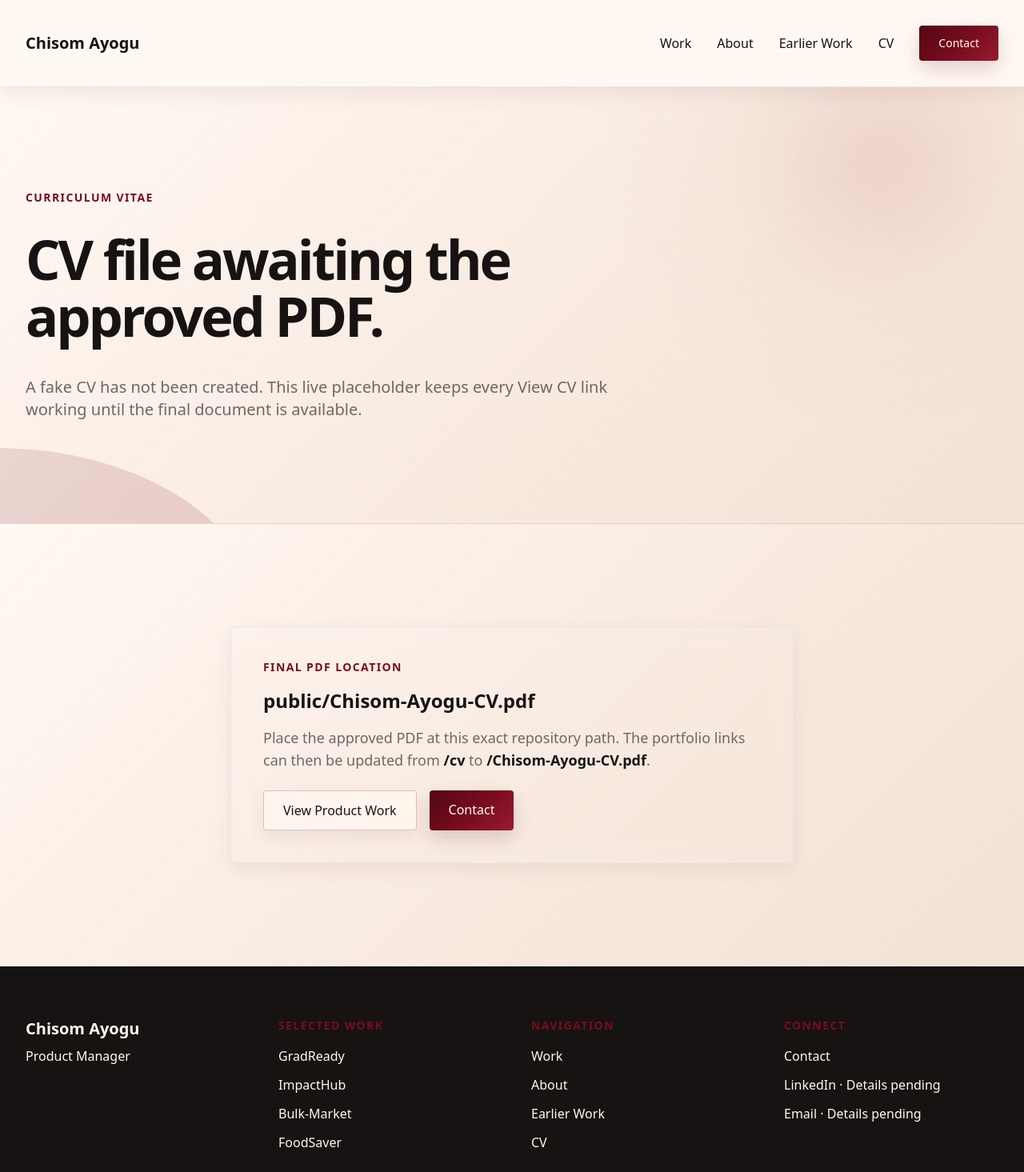
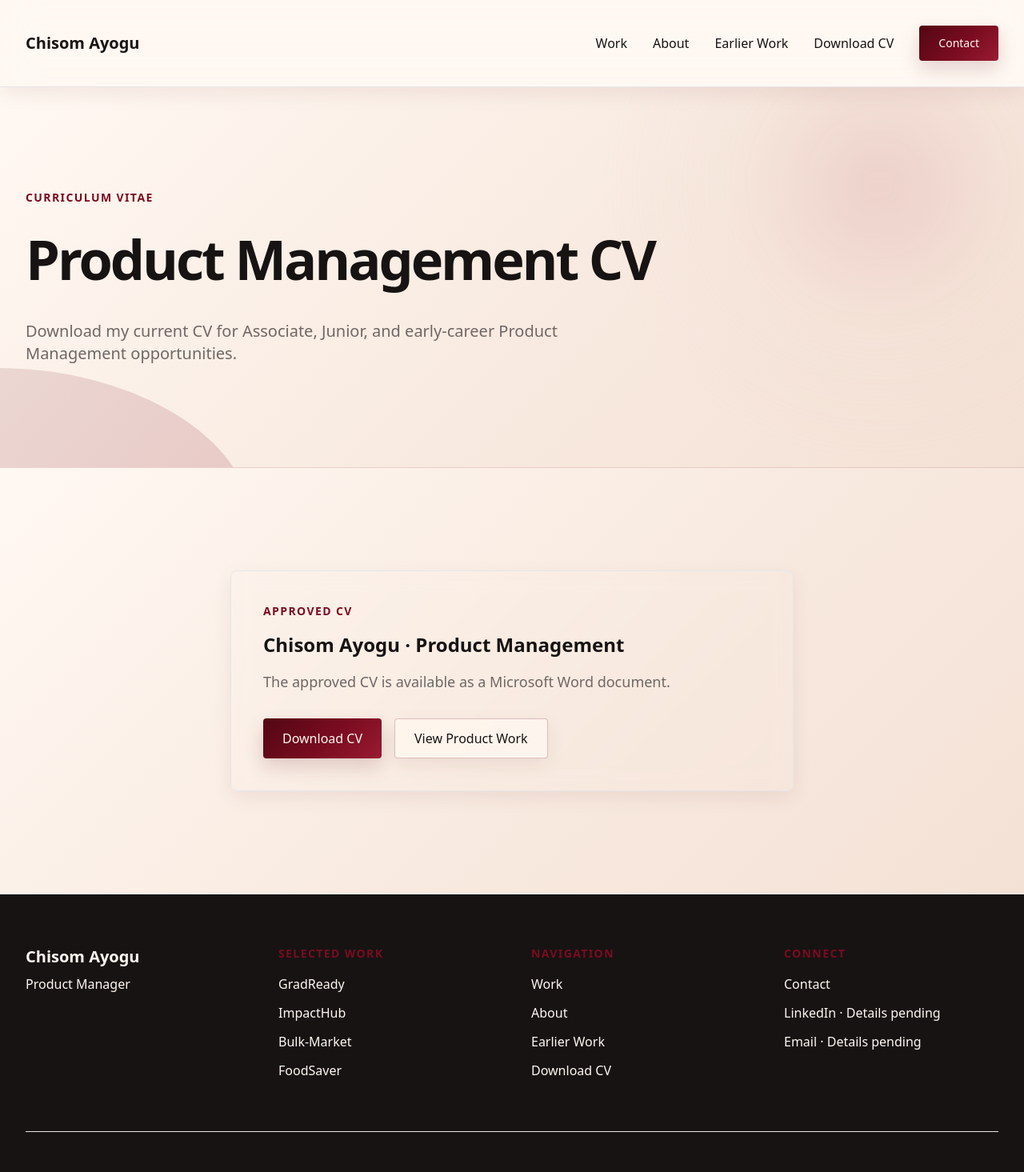
Before and after one commit to chisomuayogu/Product-Management-Portfolio, a Next.js app: page /cv in a window 1280 px wide. Shown: the top 1465 px of the page at 80% size. Built offline with nearby package versions, Linux system fonts and the light colour scheme.

Commit message:
feat: add final Product Management CV

```diff
--- a/src/app/contact/page.tsx
+++ b/src/app/contact/page.tsx
@@ -1,5 +1,6 @@
 import Navigation from '@/components/Navigation'
 import Footer from '@/components/Footer'
+import { CV_FILE_NAME, CV_FILE_PATH } from '@/data/cv'
 
 export const metadata = {
   title: 'Contact | Chisom Ayogu — Product Manager',
@@ -82,6 +83,13 @@ export default function ContactPage() {
                   <span>View LinkedIn</span>
                   <span aria-hidden="true">↗</span>
                 </a>
+                <a
+                  href={CV_FILE_PATH}
+                  download={CV_FILE_NAME}
+                  className="button-secondary inline-flex w-full items-center justify-center text-center sm:w-auto"
+                >
+                  Download CV
+                </a>
               </div>
             </div>
           </div>
--- a/src/app/cv/page.tsx
+++ b/src/app/cv/page.tsx
@@ -2,15 +2,56 @@ import Link from 'next/link'
 import Navigation from '@/components/Navigation'
 import Footer from '@/components/Footer'
 import InsightCard from '@/components/InsightCard'
+import { CV_FILE_NAME, CV_FILE_PATH } from '@/data/cv'
 
-export const metadata = { title: 'CV | Chisom Ayogu — Product Manager', description: 'CV placeholder for Chisom Ayogu. The approved PDF will be added before deployment.' }
+export const metadata = {
+  title: 'Product Management CV | Chisom Ayogu',
+  description: 'Download the approved Product Management CV for Chisom Ayogu.',
+}
 
 export default function CVPage() {
   return (
     <div className="bg-ivory">
       <Navigation />
-      <section className="section-spacing hero-atmosphere page-hero"><div className="container-wide"><p className="eyebrow mb-6 md:mb-8">Curriculum Vitae</p><h1 className="heading-hero mb-8 md:mb-10 max-w-4xl">CV file awaiting the approved PDF.</h1><p className="body-large text-grey-secondary max-w-3xl">A fake CV has not been created. This live placeholder keeps every View CV link working until the final document is available.</p></div></section>
-      <section className="section-spacing section-warm border-t warm-divider"><div className="container-wide max-w-3xl"><InsightCard label="Final PDF Location" highlighted><p className="heading-card mb-4">public/Chisom-Ayogu-CV.pdf</p><p className="body-default text-grey-secondary mb-6">Place the approved PDF at this exact repository path. The portfolio links can then be updated from <span className="font-semibold text-near-black">/cv</span> to <span className="font-semibold text-near-black">/Chisom-Ayogu-CV.pdf</span>.</p><div className="flex flex-col sm:flex-row gap-4"><Link href="/#work" className="button-secondary text-center">View Product Work</Link><Link href="/contact" className="button-primary text-center">Contact</Link></div></InsightCard></div></section>
+
+      <main>
+        <section className="section-spacing hero-atmosphere page-hero">
+          <div className="container-wide">
+            <p className="eyebrow mb-6 md:mb-8">Curriculum Vitae</p>
+            <h1 className="heading-hero mb-8 max-w-4xl md:mb-10">Product Management CV</h1>
+            <p className="body-large max-w-3xl text-grey-secondary">
+              Download my current CV for Associate, Junior, and early-career Product Management opportunities.
+            </p>
+          </div>
+        </section>
+
+        <section className="section-spacing section-warm border-t warm-divider">
+          <div className="container-wide max-w-3xl">
+            <InsightCard label="Approved CV" highlighted>
+              <h2 className="heading-card mb-4">Chisom Ayogu · Product Management</h2>
+              <p className="body-default mb-8 text-grey-secondary">
+                The approved CV is available as a Microsoft Word document.
+              </p>
+              <div className="flex flex-col gap-4 sm:flex-row sm:flex-wrap">
+                <a
+                  href={CV_FILE_PATH}
+                  download={CV_FILE_NAME}
+                  className="button-primary inline-flex w-full items-center justify-center text-center sm:w-auto"
+                >
+                  Download CV
+                </a>
+                <Link
+                  href="/#work"
+                  className="button-secondary inline-flex w-full items-center justify-center text-center sm:w-auto"
+                >
+                  View Product Work
+                </Link>
+              </div>
+            </InsightCard>
+          </div>
+        </section>
+      </main>
+
       <Footer />
     </div>
   )
--- a/src/components/FinalCTA.tsx
+++ b/src/components/FinalCTA.tsx
@@ -1,4 +1,5 @@
 import Link from 'next/link'
+import { CV_FILE_NAME, CV_FILE_PATH } from '@/data/cv'
 
 export default function FinalCTA() {
   return (
@@ -19,9 +20,13 @@ export default function FinalCTA() {
             <span className="button-on-dark text-center cursor-not-allowed opacity-60" aria-label="LinkedIn details pending">
               LinkedIn · Pending
             </span>
-            <Link href="/cv" className="text-ivory hover:text-blush transition-colors duration-200 text-center">
-              View CV
-            </Link>
+            <a
+              href={CV_FILE_PATH}
+              download={CV_FILE_NAME}
+              className="text-center text-ivory transition-colors duration-200 hover:text-blush focus-visible:outline-2 focus-visible:outline-offset-4 focus-visible:outline-ivory"
+            >
+              Download CV
+            </a>
           </div>
           </div>
         </div>
--- a/src/components/Footer.tsx
+++ b/src/components/Footer.tsx
@@ -1,4 +1,5 @@
 import Link from 'next/link'
+import { CV_FILE_NAME, CV_FILE_PATH } from '@/data/cv'
 
 export default function Footer() {
   const currentYear = new Date().getFullYear()
@@ -41,9 +42,13 @@ export default function Footer() {
                 </Link>
               </li>
               <li>
-                <Link href="/cv" className="text-ivory hover:text-blush transition-colors duration-200">
-                  CV
-                </Link>
+                <a
+                  href={CV_FILE_PATH}
+                  download={CV_FILE_NAME}
+                  className="text-ivory transition-colors duration-200 hover:text-blush focus-visible:outline-2 focus-visible:outline-offset-2 focus-visible:outline-blush"
+                >
+                  Download CV
+                </a>
               </li>
             </ul>
           </div>
--- a/src/components/Hero.tsx
+++ b/src/components/Hero.tsx
@@ -1,5 +1,6 @@
 import Link from 'next/link'
 import styles from './Hero.module.css'
+import { CV_FILE_NAME, CV_FILE_PATH } from '@/data/cv'
 
 export default function Hero() {
   return (
@@ -68,13 +69,13 @@ export default function Hero() {
               <span aria-hidden="true">↗</span>
               View My Work
             </Link>
-            <Link href="/cv" className={styles.secondaryButton}>
+            <a href={CV_FILE_PATH} download={CV_FILE_NAME} className={styles.secondaryButton}>
               <svg aria-hidden="true" viewBox="0 0 24 24" fill="none" stroke="currentColor" strokeWidth="1.8">
                 <path d="M7 3.75h6.5L18 8.25v12H7z" />
                 <path d="M13.5 3.75v4.5H18M9.75 12h5M9.75 15.5h5" />
               </svg>
-              View CV
-            </Link>
+              Download CV
+            </a>
           </div>
         </div>
       </div>
--- a/src/components/Navigation.tsx
+++ b/src/components/Navigation.tsx
@@ -2,6 +2,7 @@
 
 import Link from 'next/link'
 import { useState } from 'react'
+import { CV_FILE_NAME, CV_FILE_PATH } from '@/data/cv'
 
 export default function Navigation() {
   const [isOpen, setIsOpen] = useState(false)
@@ -27,9 +28,9 @@ export default function Navigation() {
             <Link href="/earlier-work" className="link-ghost">
               Earlier Work
             </Link>
-            <Link href="/cv" className="link-ghost">
-              CV
-            </Link>
+            <a href={CV_FILE_PATH} download={CV_FILE_NAME} className="link-ghost">
+              Download CV
+            </a>
             <Link href="/contact" className="button-primary text-sm">
               Contact
             </Link>
@@ -68,9 +69,14 @@ export default function Navigation() {
             <Link href="/earlier-work" className="body-default hover:text-burgundy transition-colors duration-200" onClick={() => setIsOpen(false)}>
               Earlier Work
             </Link>
-            <Link href="/cv" className="body-default hover:text-burgundy transition-colors duration-200" onClick={() => setIsOpen(false)}>
-              CV
-            </Link>
+            <a
+              href={CV_FILE_PATH}
+              download={CV_FILE_NAME}
+              className="body-default transition-colors duration-200 hover:text-burgundy focus-visible:outline-2 focus-visible:outline-offset-2 focus-visible:outline-burgundy"
+              onClick={() => setIsOpen(false)}
+            >
+              Download CV
+            </a>
             <Link href="/contact" className="button-primary text-sm inline-block text-center" onClick={() => setIsOpen(false)}>
               Contact
             </Link>
--- /dev/null
+++ b/src/data/cv.ts
@@ -0,0 +1,2 @@
+export const CV_FILE_NAME = 'Chisom-Ayogu-Product-Management-CV.docx'
+export const CV_FILE_PATH = `/cv/${CV_FILE_NAME}`
```
Also changed, not shown: 1 other file (tests, documents, lock files or other folders).
